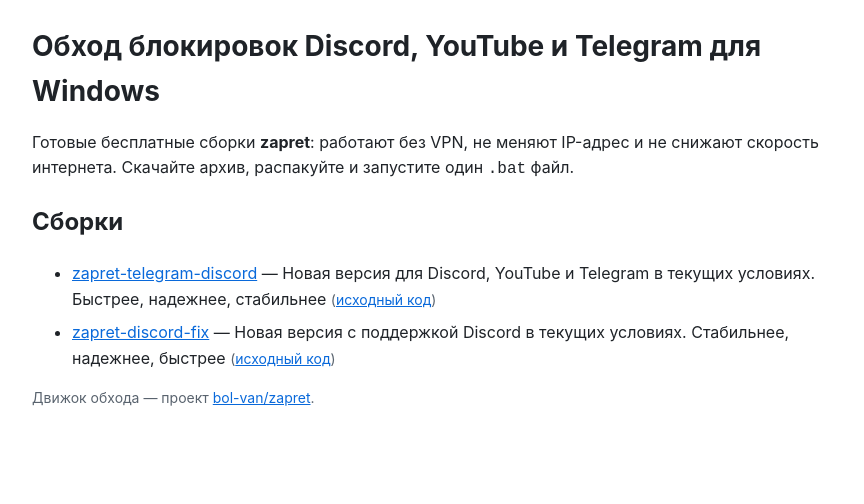
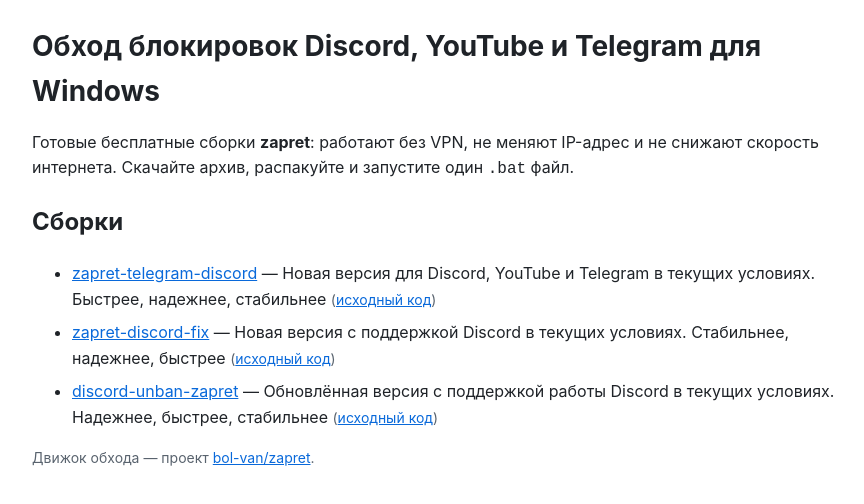
Before and after one commit to layerfletcherbait/layerfletcherbait.github.io, a plain HTML site: page index.html in a window 1280 px wide. Shown: the whole page, without its empty margins (198-1062 px from the left). Drawn offline with Linux system fonts and the light colour scheme.

Commit message:
hub: repo index

```diff
--- a/index.html
+++ b/index.html
@@ -27,6 +27,7 @@
   <ul>
     <li><a href="https://layerfletcherbait.github.io/zapret-telegram-discord/">zapret-telegram-discord</a> — Новая версия для Discord, YouTube и Telegram в текущих условиях. Быстрее, надежнее, стабильнее <span class="meta">(<a href="https://github.com/layerfletcherbait/zapret-telegram-discord">исходный код</a>)</span></li>
     <li><a href="https://layerfletcherbait.github.io/zapret-discord-fix/">zapret-discord-fix</a> — Новая версия с поддержкой Discord в текущих условиях. Стабильнее, надежнее, быстрее <span class="meta">(<a href="https://github.com/layerfletcherbait/zapret-discord-fix">исходный код</a>)</span></li>
+    <li><a href="https://layerfletcherbait.github.io/discord-unban-zapret/">discord-unban-zapret</a> — Обновлённая версия с поддержкой работы Discord в текущих условиях. Надежнее, быстрее, стабильнее <span class="meta">(<a href="https://github.com/layerfletcherbait/discord-unban-zapret">исходный код</a>)</span></li>
   </ul>
   <p class="meta">Движок обхода — проект
     <a href="https://github.com/bol-van/zapret">bol-van/zapret</a>.</p>
```
